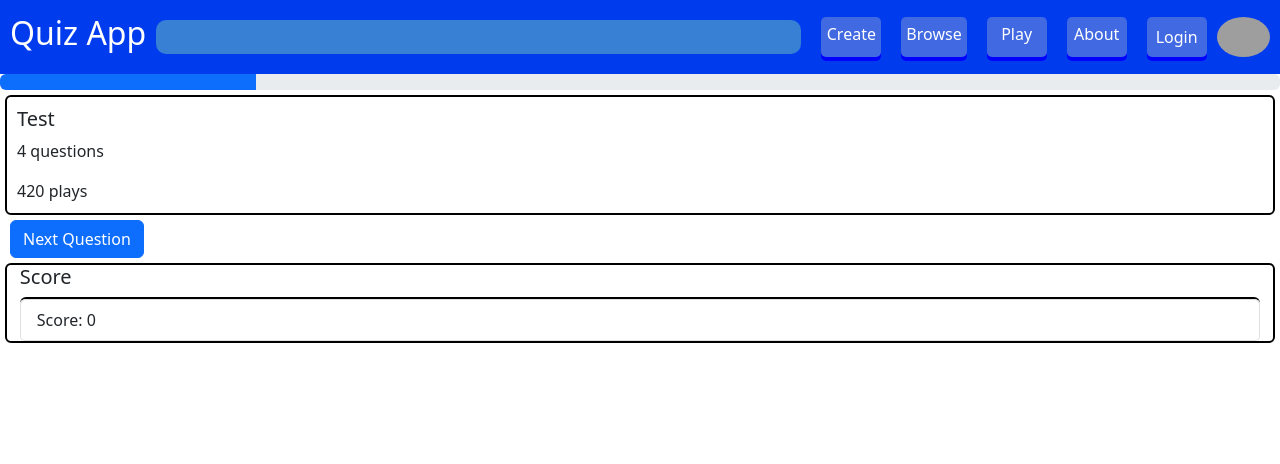
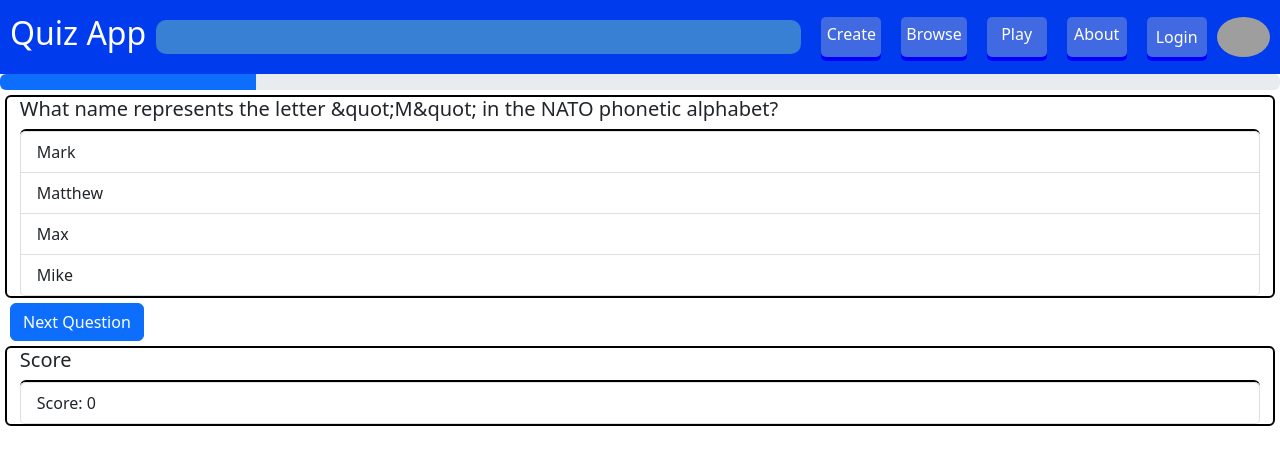
Before and after one commit to Mt-Trashmore-Mountaineers/top-of-the-heap, a React (Create React App) app: page /play in a window 1280 px wide. Both pictures are taken after a click on the button "Start". Shown: the top 464 px of the page. Built offline with nearby package versions, Linux system fonts and the light colour scheme; grey boxes are pictures that could not be loaded.

Commit message:
Implement carousel for play slides

```diff
--- a/src/PlayQuiz.js
+++ b/src/PlayQuiz.js
@@ -1,5 +1,5 @@
 import React from 'react';
-import { Button, Card, ListGroup, ListGroupItem, ProgressBar } from 'react-bootstrap';
+import { Button, Card, Carousel, ListGroup, ListGroupItem, ProgressBar } from 'react-bootstrap';
 import PlaySlide from './PlaySlide';
 import QuizSummary from './QuizSummary';
 
@@ -59,7 +59,7 @@ class PlayQuiz extends React.Component {
           ]
         }]
       },
-      currentQuestion: -1,
+      currentQuestion: 0,
       score: {
         total: 0,
         easy: 0,
@@ -103,19 +103,23 @@ class PlayQuiz extends React.Component {
   render() {
     return (
       <>
-        <ProgressBar now={100 * (this.state.currentQuestion + 1) / (this.state.quiz.questions.length + 1)} />
-        {this.state.currentQuestion < this.state.quiz.questions.length &&
+        <ProgressBar now={100 * (this.state.currentQuestion) / (this.state.quiz.questions.length + 1)} />
+        {this.state.currentQuestion < this.state.quiz.questions.length + 1 &&
           <>
-            <div>
-            <QuizSummary quiz={this.state.quiz} toggleModal={this.poke} />
-{this.state.quiz.questions.map((question,index)=> {
+            <Carousel activeIndex={this.state.currentQuestion} controls={false} indicators={false} interval={null} wrap={false} touch={false}>
+              <Carousel.Item><QuizSummary quiz={this.state.quiz} toggleModal={this.poke} /></Carousel.Item>
+              {this.state.quiz.questions.map((question, index) => {
+                return (
+                  <Carousel.Item>
                     <PlaySlide key={index} question={question} score={this.state.score} updateScore={this.updateScore} />
-
+                  </Carousel.Item>
+                )
               })}
-            </div>
-            <Button onClick={this.nextSlide}>{this.state.currentQuestion === -1 ? 'Start' : this.state.currentQuestion + 1 === this.state.quiz.questions.length ? 'Finish' : 'Next Question'}</Button>
+            </Carousel>
+            <Button onClick={this.nextSlide}>{this.state.currentQuestion === 0 ? 'Start' : this.state.currentQuestion === this.state.quiz.questions.length ? 'Finish' : 'Next Question'}</Button>
           </>}
-        {this.state.currentQuestion === this.state.quiz.questions.length ?
+        {
+          this.state.currentQuestion === this.state.quiz.questions.length + 1 ?
             <Card>
               <Card.Title>Score</Card.Title>
               <ListGroup>
```
Also changed, not shown: 1 other file (tests, documents, lock files or other folders). Lines whose indentation alone changed are shown as unchanged.
